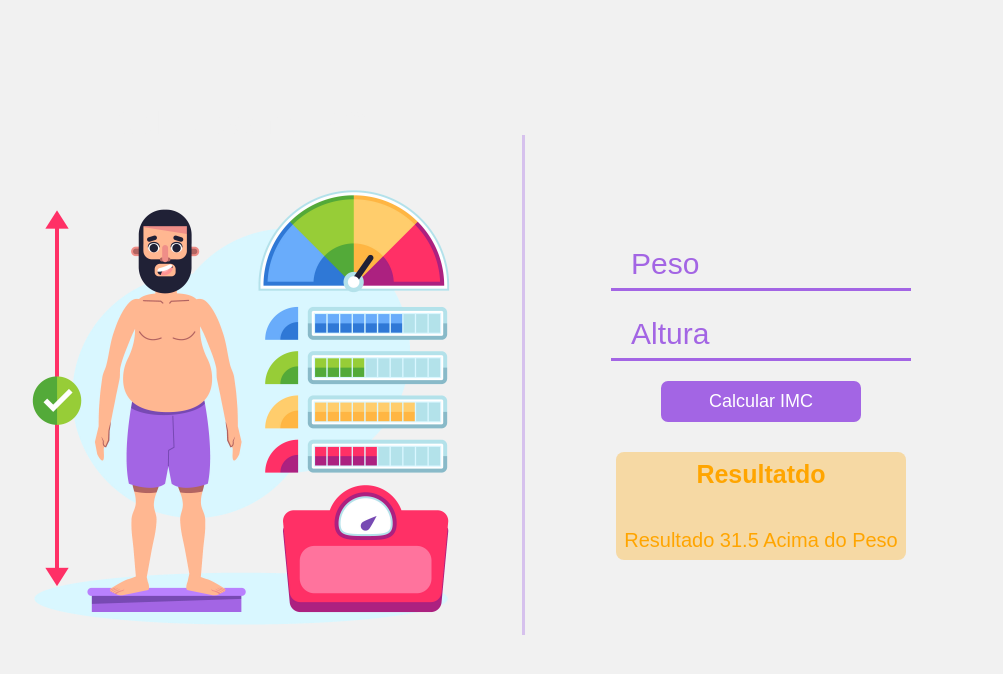
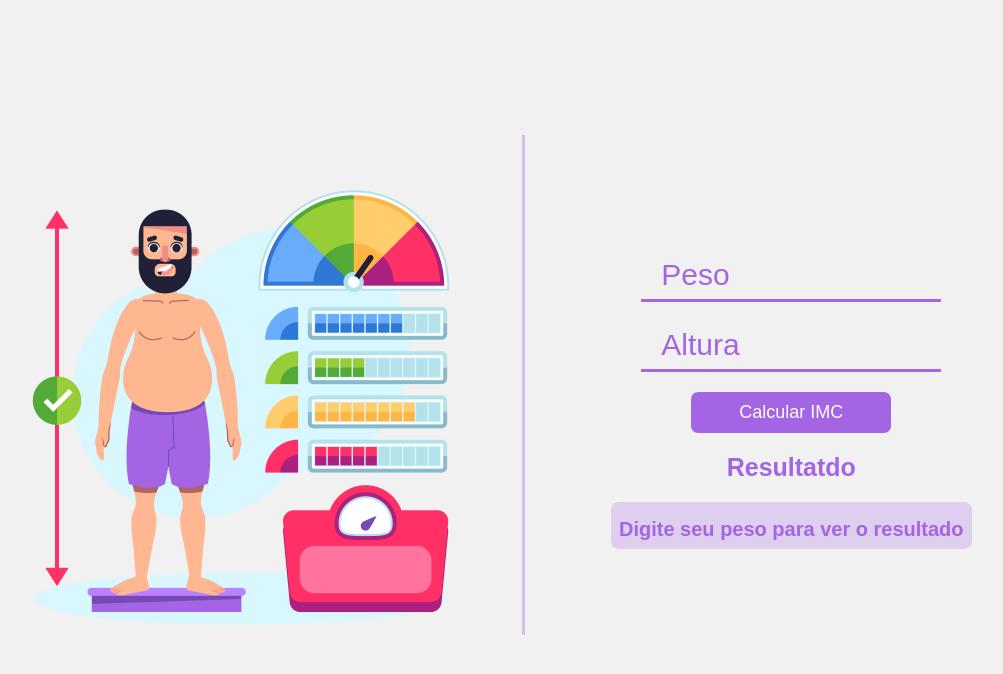
Before and after one commit to thallesrafaell/calc-imc-react, a React (Vite) app: page / in a window 1280 px wide. Shown: the top 674 px of the page, without its empty margins (207-1210 px from the left). Built offline with nearby package versions, Linux system fonts and the light colour scheme.

Commit message:
Adiconando logica

```diff
--- a/src/App.jsx
+++ b/src/App.jsx
@@ -3,10 +3,10 @@ import Formulario from './components/Formulario'
 import Header from './components/Header'
 
 import './global.css'
-import Resultado from './components/Resultado'
 
 function App() {
-  const [count, setCount] = useState(0)
+
+
 
   return (
     <div className='body'>
@@ -15,7 +15,6 @@ function App() {
     <div className='barra'></div>
     <div className="calculadora">
     <Formulario/>
-    <Resultado/>
     </div>
     </div>
 
--- a/src/components/Formulario/Formulario.module.css
+++ b/src/components/Formulario/Formulario.module.css
@@ -1,12 +1,7 @@
-
-
-
 .form {
   display: flex;
   align-items: center;
   flex-direction: column;
-
-
 }
 
 .formInput {
@@ -14,22 +9,22 @@
   width: 300px;
   height: 50px;
   background-color: transparent;
-    color: #A365E4;
+  color: #a365e4;
   border: none;
-    border-bottom: 3px solid #A365E4;
+  border-bottom: 3px solid #a365e4;
   outline: none;
   text-indent: 20px;
   font-size: 30px;
   margin-bottom: 20px;
 }
 
-.formInput:focus{
-    color: #A365E4;
+.formInput:focus {
+  color: #a365e4;
   text-indent: 20px;
 }
 
-.formInput::placeholder{
-    color: #A365E4;
+.formInput::placeholder {
+  color: #a365e4;
   text-indent: 20px;
 }
 
@@ -39,15 +34,38 @@
   width: 200px;
   font-size: 18px;
   color: white;
-    background-color: #A365E4;
+  background-color: #a365e4;
   border: 2px solid transparent;
   border-radius: 7px;
   transition-duration: 0.5s;
 }
 
 .formBtn:hover {
-    border-color: #A365E4;
+  border-color: #a365e4;
   background-color: rgba(162, 102, 227, 0.247);
-    color: #A365E4;
+  color: #a365e4;
   transition-duration: 0.5s;
 }
+
+h3 {
+  margin-bottom: 14px;
+  font-size: 25px;
+  margin: 20px 0 20px;
+  color: #a365e4;
+}
+
+.resultado {
+  color: #a365e4;
+  background-color: rgba(162, 102, 227, 0.247);
+  text-align: center;
+  font-size: 20px;
+  border-radius: 8px;
+  padding: 8px;
+}
+
+.resultado p {
+    color: #a365e4;
+    white-space: nowrap;
+    margin-top: 8px;
+    font-weight: bold;
+}
--- a/src/components/Formulario/index.jsx
+++ b/src/components/Formulario/index.jsx
@@ -1,16 +1,80 @@
+import { useState } from "react";
+import { useCalcImc } from "../../hooks/useCalcImc";
 import styles from "./Formulario.module.css";
 
 const Formulario = () => {
+  const { capturaPeso, capturaAltura, calculoImc, resultado } = useCalcImc();
+  const info = resultado <= 0;
+  const muitoAbaixo = resultado < 17 && resultado > 0;
+  const abaixo = resultado >= 17 && resultado < 18.5;
+  const pesoIndicado = resultado >= 18.5 && resultado < 25;
+  const acimaDoPeso = resultado >= 25 && resultado < 30;
+  const obesidadeI = resultado >= 30 && resultado <= 35;
+  const obesidadeII = resultado >= 35 && resultado < 40;
+  const obesidadeIII = resultado > 40;
+
   return (
     <>
       <form className={styles.form}>
-        <input type="number" placeholder="Peso" className={styles.formInput} />
-        <input type="number" placeholder="Altura" className={styles.formInput} />
-        <button className={styles.formBtn} type="submit">
+        <input
+          onChange={(e) => capturaPeso(parseFloat(e.target.value))}
+          type="number"
+          placeholder="Peso"
+          className={styles.formInput}
+        />
+        <input
+          onChange={(e) => capturaAltura(parseFloat(e.target.value))}
+          type="number"
+          placeholder="Altura"
+          className={styles.formInput}
+        />
+        <button
+          onClick={(e) => calculoImc(e)}
+          className={styles.formBtn}
+          type="submit"
+        >
           Calcular IMC
         </button>
       </form>
-
+      <h3>Resultatdo</h3>
+      <div className={styles.resultado}>
+        {info && <p className={styles.info}>Digite seu peso para ver o resultado</p>}
+        {muitoAbaixo && (
+          <div>
+            <p>{resultado}</p> <p>você está muito abaixo do peso indicado</p>
+          </div>
+        )}
+        {abaixo && (
+          <div>
+            <p>{resultado}</p> <p>você está abaixo do peso indicado</p>
+          </div>
+        )}
+        {pesoIndicado && (
+          <div>
+            <p>{resultado}</p> <p>parabéns você está com peso indicado</p>
+          </div>
+        )}
+        {acimaDoPeso && (
+          <div>
+            <p>{resultado}</p> <p>você está acima do peso indicado</p>
+          </div>
+        )}
+        {obesidadeI && (
+          <div>
+            <p>{resultado}</p> <p>você esta com obesidade Grau I</p>
+          </div>
+        )}
+        {obesidadeII && (
+          <div>
+            <p>{resultado}</p> <p>você esta com obesidade Grau II</p>
+          </div>
+        )}
+        {obesidadeIII && (
+          <div>
+            <p>{resultado}</p> <p>você esta com obesidade Grau III</p>
+          </div>
+        )}
+      </div>
     </>
   );
 };
--- a/src/components/Resultado/Resultado.module.css
+++ /dev/null
@@ -1,20 +0,0 @@
-.resultado {
-
-    margin-top: 30px;
-    text-align: center;
-    font-size: 20px;
-    background-color: rgba(255, 166, 0, 0.322);
-    border-radius: 8px;
-    padding: 8px;
-}
-
-.resultado  h3{
-    margin-bottom: 14px;
-    font-size: 25px;
-    margin-bottom: 40px;
-    color: orange;
-}
-
-.resultado p{
-    color: orange;
-}
--- a/src/components/Resultado/index.jsx
+++ /dev/null
@@ -1,13 +0,0 @@
-import styles from './Resultado.module.css'
-
-const Resultado = () =>{
-
-    return (
-        <div className={styles.resultado}>
-        <h3>Resultatdo</h3>
-        <p >Resultado 31.5 Acima do Peso</p>
-      </div>
-    )
-}
-
-export default Resultado
--- /dev/null
+++ b/src/hooks/useCalcImc.jsx
@@ -0,0 +1,38 @@
+import { useEffect, useState } from "react";
+
+export function useCalcImc() {
+    const [peso, setPeso] = useState(0.0)
+    const [altura, setAltura] = useState(0.0)
+    const [resultado, setResultado] = useState(0)
+
+
+   const capturaPeso = (valor) => {
+    setPeso( valor)
+   }
+
+   const capturaAltura = (valor) => {
+    setAltura(valor)
+   }
+
+    const calculoImc = (e) => {
+        e.preventDefault()
+
+        setResultado((peso / (altura * altura)).toFixed(2))
+    }
+
+    const tabelaIMC = () => {
+        if (resultado >= 30 && resultado < 35) {
+            console.log(`Seu imc é ${resultado}, você esta com obesidade Grau I `)
+           return `Seu imc é ${resultado}, você esta com obesidade Grau I`
+        }
+        }
+
+
+
+ return {
+    calculoImc,
+    capturaPeso,
+    capturaAltura,
+    resultado
+ }
+}
```
Lines whose indentation alone changed are shown as unchanged.
